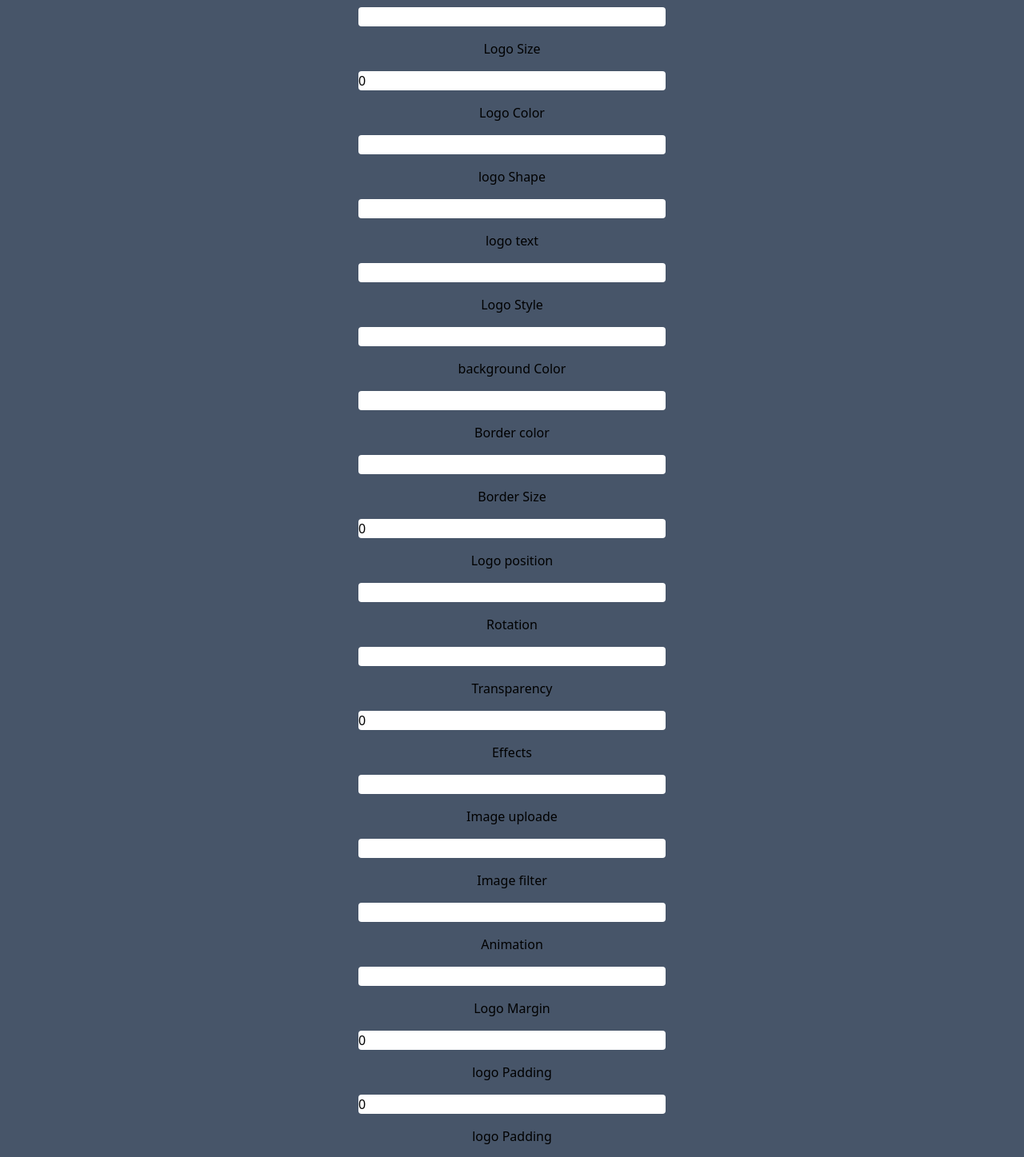
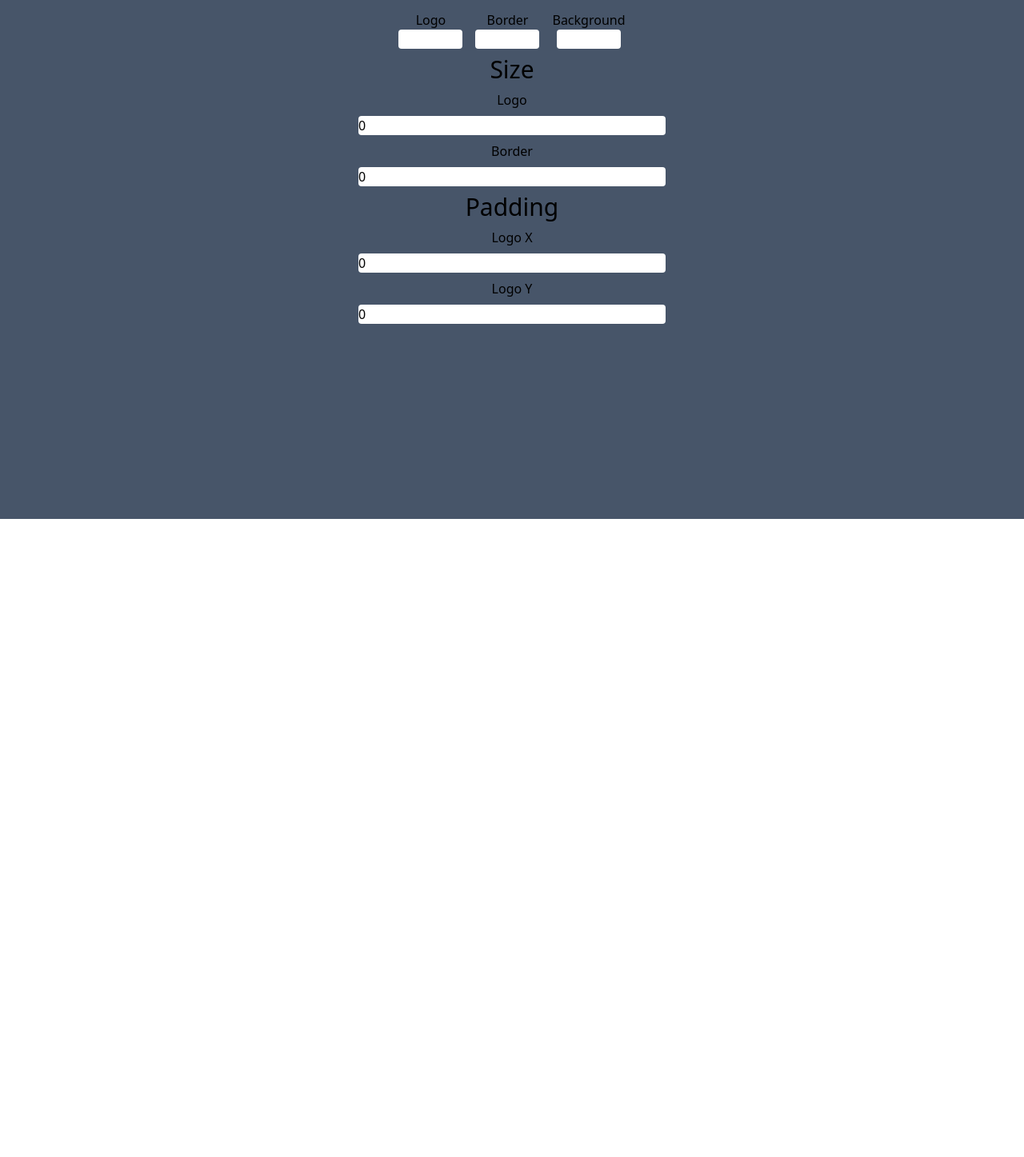
Before and after one commit to ChrisForti/react-logo-maker, a React (Vite) app: page / in a window 1280 px wide. Shown: the part 151-1598 px from the top of the page at 80% size. After the commit the page ends 800 px from the top, so only its background shows below. Built offline with nearby package versions, Linux system fonts and the light colour scheme.

Commit message:
Created state, and did some stuff.

```diff
--- a/package.json
+++ b/package.json
@@ -11,7 +11,8 @@
   },
   "dependencies": {
     "react": "^18.3.1",
-    "react-dom": "^18.3.1"
+    "react-dom": "^18.3.1",
+    "uuid": "^11.0.5"
   },
   "devDependencies": {
     "@eslint/js": "^9.17.0",
--- a/src/App.tsx
+++ b/src/App.tsx
@@ -1,6 +1,7 @@
 import { useState } from "react";
 import { Header } from "./components/Header";
 import { StringInput, NumberInput } from "./components/Input";
+import EditPane from "./components/EditPane";
 
 function App() {
   const [brand, setBrand] = useState(""); // create the state
@@ -22,6 +23,33 @@ function App() {
   const [logoMargin, setLogoMargin] = useState(0);
   const [logoPaddingX, setLogoPaddingX] = useState(0);
   const [logoPaddingY, setLogoPaddingY] = useState(0);
+
+  // Define the arrays
+  const colors = [
+    { label: "Logo", value: logoColor, setValue: setLogoColor },
+    { label: "Border", value: borderColor, setValue: setBorderColor },
+    {
+      label: "Background",
+      value: backgroundColor,
+      setValue: setBackgroundColor,
+    },
+  ];
+  const sizes = [
+    { label: "Logo", value: logoSize, setValue: setLogoSize },
+    { label: "Border", value: borderSize, setValue: setBorderSize },
+  ];
+  const paddings = [
+    {
+      label: "Logo X",
+      value: logoPaddingX,
+      setValue: setLogoPaddingX,
+    },
+    {
+      label: "Logo Y",
+      value: logoPaddingY,
+      setValue: setLogoPaddingY,
+    },
+  ];
 
   function handleSubmit() {
     const data = {
@@ -51,96 +79,11 @@ function App() {
   return (
     <div className="min-w96 flex min-h-screen flex-col gap-4 bg-slate-600 text-center">
       <Header />
-      {/* <form // optional handle submit override
-        className="flex flex-col gap-4"
-        onSubmit={(e) => {
-          e.preventDefault();
-          handleSubmit();
-        }}
-      > */}
-      <StringInput label="Brand" value={brand} setValue={setBrand} />
-      <NumberInput label="Logo Size" value={logoSize} setValue={setLogoSize} />
-      <StringInput
-        label="Logo Color"
-        value={logoColor}
-        setValue={setLogoColor}
+      <EditPane
+        colorInputs={colors}
+        sizeInputs={sizes}
+        paddingInputs={paddings}
       />
-      <StringInput
-        label="logo Shape"
-        value={logoShape}
-        setValue={setLogoShape}
-      />
-      <StringInput label="logo text" value={logoText} setValue={setLogoText} />
-      <StringInput
-        label="Logo Style"
-        value={logoStyle}
-        setValue={setLogoStyle}
-      />
-      <StringInput
-        label="background Color"
-        value={backgroundColor}
-        setValue={setBackgroundColor}
-      />
-      <StringInput
-        label="Border color"
-        value={borderColor}
-        setValue={setBorderColor}
-      />
-      <NumberInput
-        label="Border Size"
-        value={borderSize}
-        setValue={setBorderSize}
-      />
-      <StringInput
-        label="Logo position"
-        value={logoPosition}
-        setValue={setLogoposition}
-      />
-      <StringInput label="Rotation" value={rotation} setValue={setRotation} />
-      <NumberInput
-        label="Transparency"
-        value={transparency}
-        setValue={setTransparency}
-      />
-      <StringInput label="Effects" value={effects} setValue={setEffects} />
-      <StringInput
-        label="Image uploade"
-        value={imageUpload}
-        setValue={setImageUpload}
-      />
-      <StringInput
-        label="Image filter"
-        value={imageFilter}
-        setValue={setImageFilter}
-      />
-      <StringInput
-        label="Animation"
-        value={animation}
-        setValue={setAnimation}
-      />
-      <NumberInput
-        label="Logo Margin"
-        value={logoMargin}
-        setValue={setLogoMargin}
-      />
-      <NumberInput
-        label="logo Padding"
-        value={logoPaddingX}
-        setValue={setLogoPaddingX}
-      />
-
-      <NumberInput
-        label="logo Padding"
-        value={logoPaddingY}
-        setValue={setLogoPaddingY}
-      />
-      <button // Allow the app access to the state
-        className="rounded bg-slate-400 px-8 py-4 text-lg"
-        onClick={handleSubmit}
-      >
-        submit
-      </button>
-      {/* <form/> */}
     </div>
   );
 }
--- a/src/components/EditPane.tsx
+++ b/src/components/EditPane.tsx
@@ -1,4 +1,5 @@
-import { useState } from "react";
+import { v4 as uuidV4 } from "uuid";
+
 import {
   NumberInput,
   NumberInputProps,
@@ -7,104 +8,55 @@ import {
 } from "./Input";
 
 type EditPaneProps = {
-  stringInputs: StringInputProps[];
-  numberInputs: NumberInputProps[];
+  colorInputs: StringInputProps[];
+  sizeInputs: NumberInputProps[];
+  paddingInputs: NumberInputProps[];
 };
 
 export default function EditPane({
-  stringInputs,
-  numberInputs,
+  colorInputs,
+  sizeInputs,
+  paddingInputs,
 }: EditPaneProps) {
-  {
-    const [brand, setBrand] = useState(""); // create the state
-    const [logoSize, setLogoSize] = useState(0);
-    const [logoColor, setLogoColor] = useState("");
-    const [logoShape, setLogoShape] = useState("");
-    const [logoText, setLogoText] = useState("");
-    const [logoStyle, setLogoStyle] = useState("");
-    const [backgroundColor, setBackgroundColor] = useState("");
-    const [borderColor, setBorderColor] = useState("");
-    const [borderSize, setBorderSize] = useState(0);
-    const [logoPosition, setLogoposition] = useState("");
-    const [rotation, setRotation] = useState("");
-    const [transparency, setTransparency] = useState(0);
-    const [effects, setEffects] = useState("");
-    const [imageUpload, setImageUpload] = useState("");
-    const [imageFilter, setImageFilter] = useState("");
-    const [animation, setAnimation] = useState("");
-    const [logoMargin, setLogoMargin] = useState(0);
-    const [logoPaddingX, setLogoPaddingX] = useState(0);
-    const [logoPaddingY, setLogoPaddingY] = useState(0);
+  return (
+    <div className="flex flex-col gap-2">
+      <h1 className="text-3xl">Colors</h1>
+      <div className="mx-auto flex gap-4">
+        {colorInputs.map((inputProps) => {
+          return (
+            <StringInput
+              key={uuidV4()}
+              label={inputProps.label}
+              value={inputProps.value}
+              setValue={inputProps.setValue}
+            />
+          );
+        })}
+      </div>
+      <h1 className="text-3xl">Size</h1>
+      {sizeInputs.map((inputProps) => {
+        return (
+          <NumberInput
+            label={inputProps.label}
+            value={inputProps.value}
+            setValue={inputProps.setValue}
+          />
+        );
+      })}
+      <h1 className="text-3xl">Padding</h1>
+      {paddingInputs.map((inputProps) => {
+        return (
+          <NumberInput
+            label={inputProps.label}
+            value={inputProps.value}
+            setValue={inputProps.setValue}
+          />
+        );
+      })}
+    </div>
+  );
+}
 
-    const colors = [
-      { label: "Logo Color", value: logoColor, setValue: setLogoColor },
-      { label: "Border Color", value: logoColor, setValue: setBorderColor },
-      {
-        label: "Background Color",
-        value: logoColor,
-        setValue: setBackgroundColor,
-      },
-    ];
-    const sizes = [
-      { label: "Log Size", value: logoSize, setValue: setLogoSize },
-      { label: "border Size", value: borderSize, setValue: setBorderSize },
-    ];
-    const paddings = [
-      {
-        label: "Log Padding X",
-        value: logoPaddingX,
-        setValue: setLogoPaddingX,
-      },
-      {
-        label: "Log Padding Y",
-        value: logoPaddingY,
-        setValue: setLogoPaddingY,
-      },
-    ];
-    const images = [
-      { label: "Image Upload", value: imageUpload, setValue: setImageUpload },
-      { label: "Image Filter", value: imageFilter, setValue: setImageFilter },
-    ];
-
-    function handleSubmit() {
-      const data = {
-        brand,
-        logoSize,
-        logoColor,
-        logoShape,
-        logoText,
-        logoStyle,
-        backgroundColor,
-        borderColor,
-        borderSize,
-        logoPosition,
-        rotation,
-        transparency,
-        effects,
-        imageUpload,
-        imageFilter,
-        animation,
-        logoMargin,
-        logoPaddingX,
-        logoPaddingY,
-      };
-      console.log(data);
-    }
-    //   numberInputs,
-    //   stringInputs,
-
-    return (
-      <form onSubmit={handleSubmit}>
-        {stringInputs.map((inputProps, index) => (
-          <StringInput key={index} {...inputProps} />
-        ))}
-        {numberInputs.map((inputProps, index) => (
-          <NumberInput key={index} {...inputProps} />
-        ))}
-      </form>
-    );
-  }
-}
 // iterate all setter functions
 // color-picker import
 // react-color
--- a/src/components/Input.tsx
+++ b/src/components/Input.tsx
@@ -6,7 +6,7 @@ export type StringInputProps = {
 
 export function StringInput({ label, value, setValue }: StringInputProps) {
   return (
-    <>
+    <div>
       <div>{label}</div>
       <input
         type="text"
@@ -14,9 +14,9 @@ export function StringInput({ label, value, setValue }: StringInputProps) {
         onChange={(event) => {
           setValue(event.target.value);
         }}
-        className="mx-auto w-96 rounded"
+        className="mx-auto w-20 rounded px-2"
       />
-    </>
+    </div>
   );
 }
 
@@ -44,7 +44,7 @@ export function NumberInput({
         type="number"
         value={value}
         onChange={(event) => {
-          setValue(Number(event.target.value)); // Casted Number() in to the mix to handle ints.
+          setValue(Number(event.target.value));
         }}
         className="mx-auto w-96 rounded"
       />
```
Also changed, not shown: 1 other file (tests, documents, lock files or other folders).
